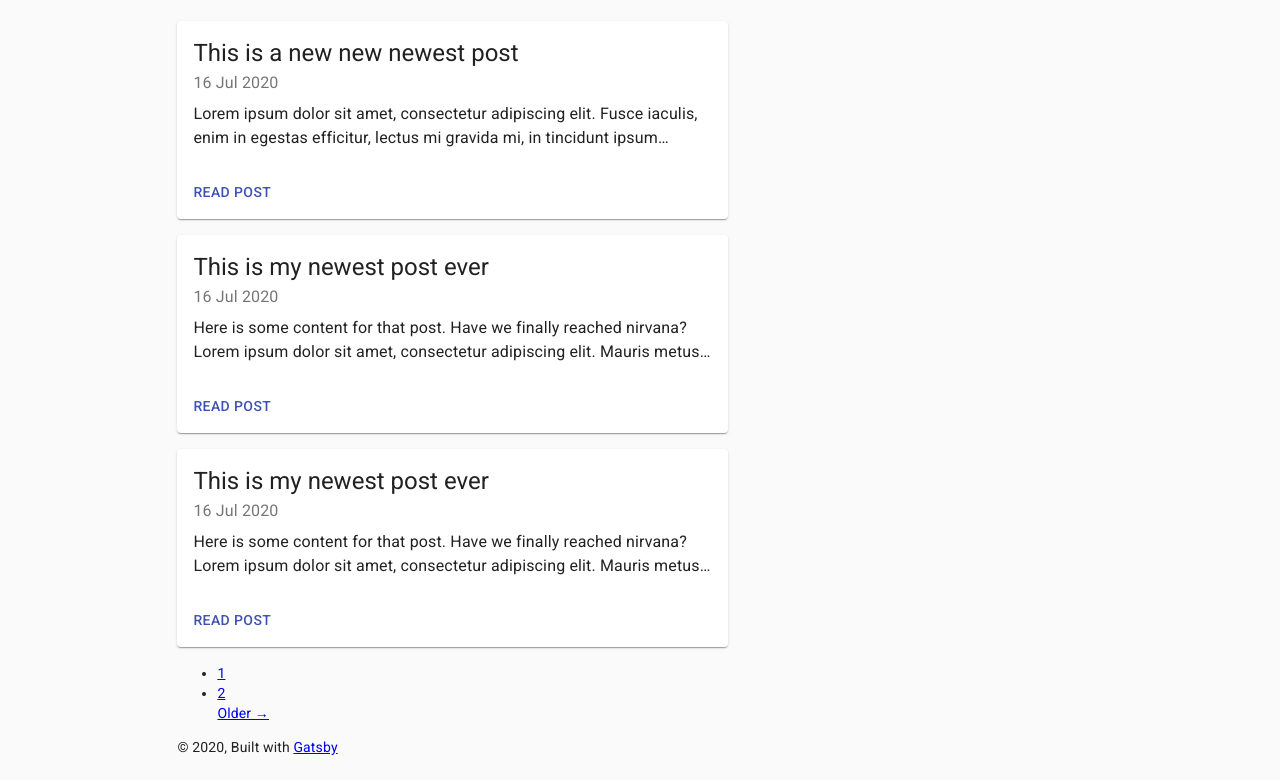
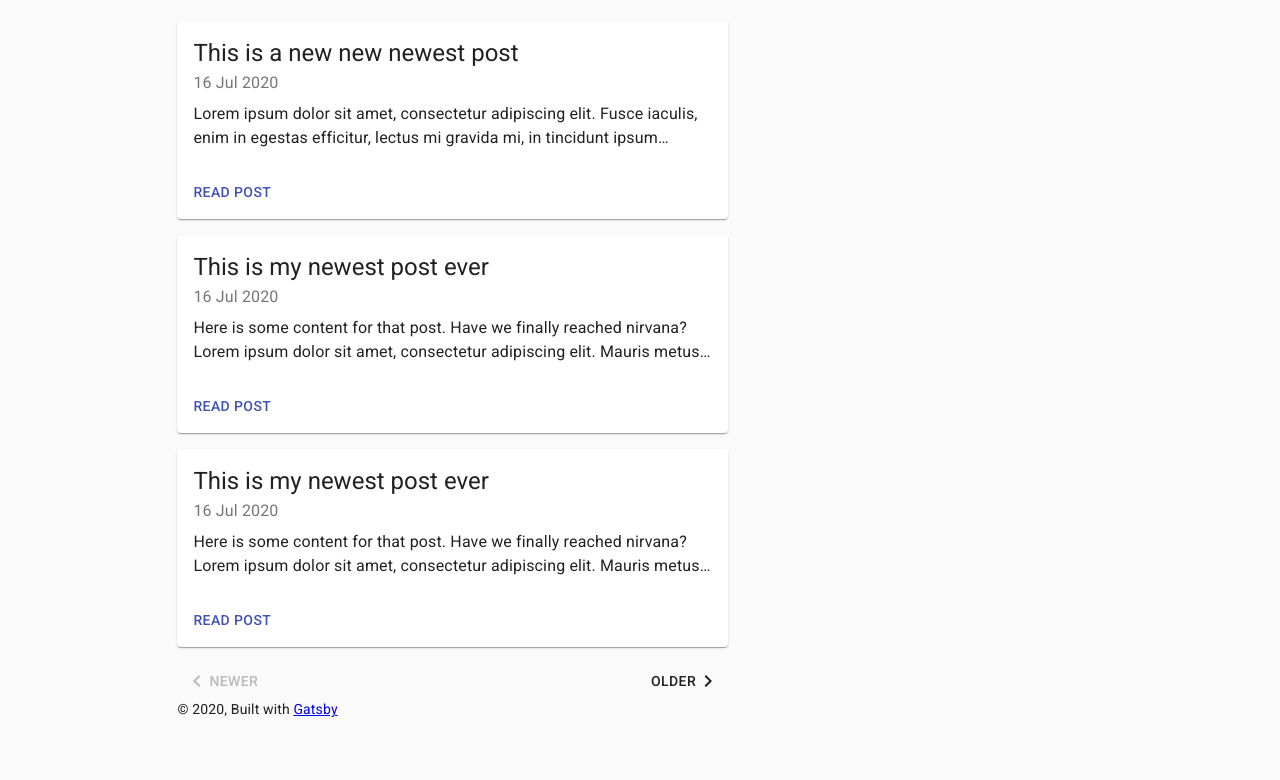
Before and after one commit to jacklansing/wip-mui-netlifycms, a Gatsby site: page / in a window 1280 px wide. Shown: the part 89-869 px from the top of the page. After the commit the page ends 832 px from the top, so only its background shows below. Built offline with nearby package versions, Linux system fonts and the light colour scheme; Gatsby itself is replaced by a stand-in of ours.

Commit message:
feat: added older/newer buttons instead of list

```diff
--- a/src/templates/post-list.js
+++ b/src/templates/post-list.js
@@ -3,7 +3,22 @@ import { graphql, Link } from "gatsby"
 import Layout from "../components/layout"
 import PostPreview from "../components/post-preview"
 
+import { makeStyles } from "@material-ui/core/styles"
+import Button from "@material-ui/core/Button"
+import KeyboardArrowLeft from "@material-ui/icons/KeyboardArrowLeft"
+import KeyboardArrowRight from "@material-ui/icons/KeyboardArrowRight"
+
+const useStyles = makeStyles(theme => ({
+  buttonContainer: {
+    display: "flex",
+    flexFlow: "row nowrap",
+    justifyContent: "space-between",
+    maxWidth: "70ch",
+  },
+}))
+
 const PostList = props => {
+  const classes = useStyles()
   const { data } = props
   const { currentPage, numPages } = props.pageContext
   const isFirst = currentPage === 1
@@ -16,23 +31,14 @@ const PostList = props => {
       {posts.map(post => (
         <PostPreview key={post.node.fields.slug} post={post.node} />
       ))}
-      <ul>
-        {!isFirst && (
-          <Link to={prevPage} rel="prev">
-            &larr; Newer
-          </Link>
-        )}
-        {Array.from({ length: numPages }, (_, i) => (
-          <li key={`pagination-number${i + 1}`}>
-            <Link to={`/${i === 0 ? "" : i + 1}`}>{i + 1}</Link>
-          </li>
-        ))}
-        {!isLast && (
-          <Link to={nextPage} rel="next">
-            Older &rarr;
-          </Link>
-        )}
-      </ul>
+      <div className={classes.buttonContainer}>
+        <Button disabled={isFirst} component={Link} to={prevPage} rel="prev">
+          <KeyboardArrowLeft /> Newer
+        </Button>
+        <Button disabled={isLast} component={Link} to={nextPage} rel="next">
+          Older <KeyboardArrowRight />
+        </Button>
+      </div>
     </Layout>
   )
 }
```
Also changed, not shown: content/posts/2020-07-16-this-is-newer.md (renamed from content/posts/2020-7-16-this-is-newer.md).
